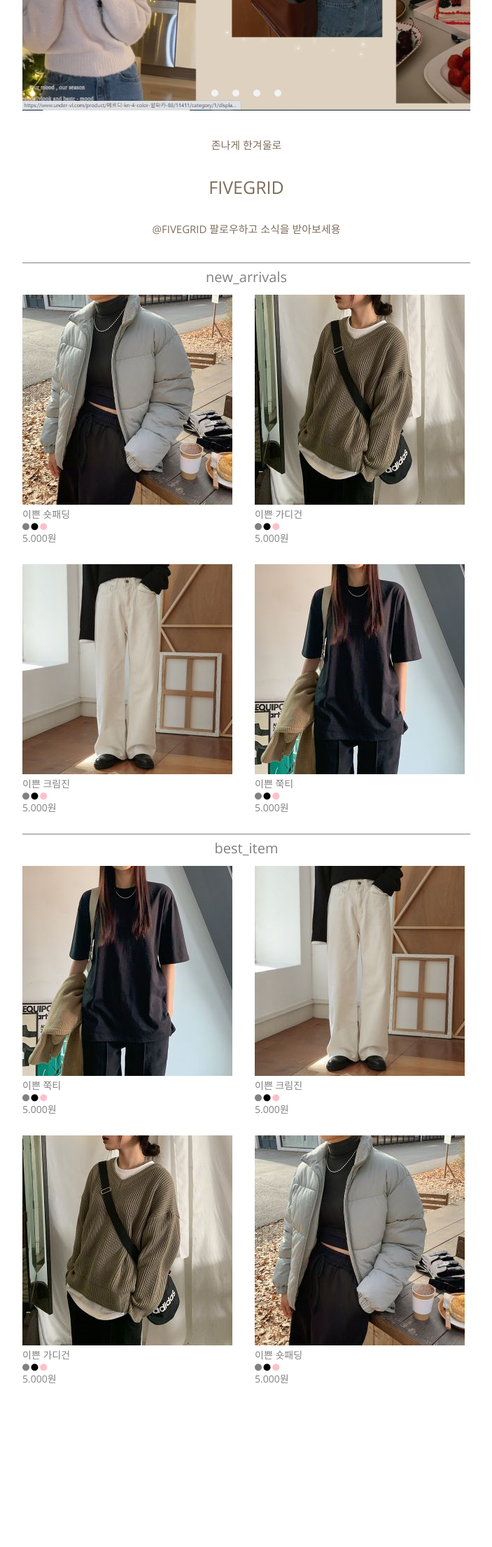
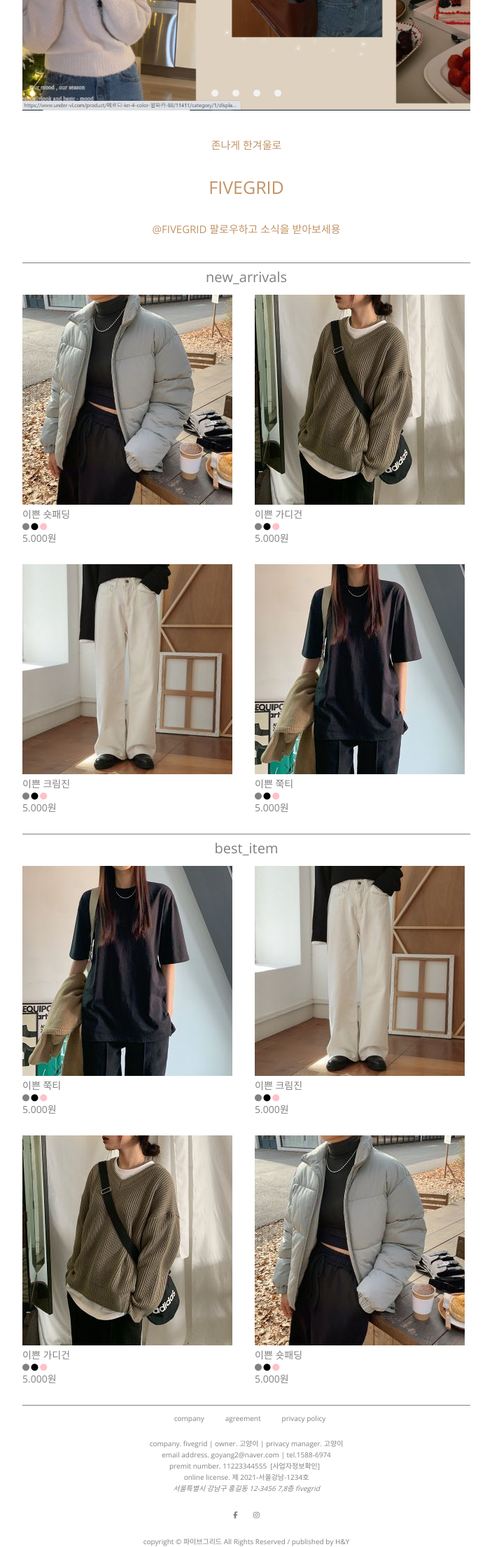
Before and after one commit to YEONGORI/ShoppingMalll-Project, a Django app: template templates/index.html in a window 1280 px wide. Shown: the part 345-2555 px from the top of the page at 70% size, without its empty margins (288-991 px from the left). Before the commit the page ends 2321 px from the top, so only its background shows below. Run offline with Django 3.2, Linux system fonts and the light colour scheme; the template is opened without the code that fills it, so the values that code supplies are empty; some libraries are stand-ins or nearby versions.

Commit message:
demo (스타일작업 필요)

```diff
--- a/static/css/style.css
+++ b/static/css/style.css
@@ -317,7 +317,7 @@ label #btn{
     line-height: 1;
     padding: 0 20px;
     overflow: visible;
-    color: #7d6c5b;
+    color: #c09365;
 }
 .main_banner{
     font-size: 25px;
@@ -356,3 +356,46 @@ label #btn{
     padding-bottom: 5px;
     font-size: 10px;
 }
+
+
+/* footer */
+.footer_all{
+    color: grey;
+    font-size: 10px;
+    text-align: center;
+    margin: 0;
+    justify-content: center;
+}
+.footer_all a{
+    color: grey;
+}
+.footer_all p, .footer_all ul, .footer_all address{
+    margin: 0px;
+    padding: 3px;
+}
+.footer_top{
+    border-top: 1px solid grey;
+    text-align: center;
+}
+.footer_top ul{
+    display: flex;
+    justify-content: center;
+}
+.footer_top ul li{
+    padding: 10px 10px 20px 20px;
+}
+.footer_middle ul{
+    display: flex;
+    justify-content: center;
+}
+.footer_middle li{
+    padding-right: 5px;
+}
+.footer_icons{
+    padding: 15px;
+    margin: 10px;
+}
+.footer_icons i{
+    padding-left: 10px;
+    padding-right: 10px;
+}
--- a/templates/index.html
+++ b/templates/index.html
@@ -249,9 +249,32 @@
                 </div>
             </div>
         </section>
-
     </main>
-    <footer>
+    <footer class="footer_all">
+        <div class="footer_top">
+            <ul>
+                <li><a href="">company</a></li>
+                <li><a href="">agreement</a></li>
+                <li><a href="">privacy policy</a></li>
+            </ul>
+        </div>
+        <div class="footer_middle">
+            <p>company. fivegrid  |  owner. 고양이  |  privacy manager. 고양이</p>
+            <p>email address. goyang2@naver.com  |  tel.1588-6974</p>
+            <ul>
+                <li>premit number. 11223344555</li>
+                <li><a href="#">[사업자정보확인]</a></li>
+            </ul>
+            <p>online license. 제 2021-서울강남-1234호</p>
+            <address>서울특별시 강남구 홍길동 12-3456 7,8층 fivegrid</address>
+            <div class="footer_icons">
+                <a href=""><i class="fab fa-facebook-f"></i></a>
+                <a href=""><i class="fab fa-instagram"></i></a>
+            </div>
+        </div>
+        <div class="footer_bottom">
+            <p>copyright © 파이브그리드 All Rights Reserved / published by H&Y</p>
+        </div>
     </footer>
         <!-- 왜 마지막에 정의해야 적용되는거지?-->
     <script type="text/javascript" src="{% static 'js/main.js' %}"></script>
```
